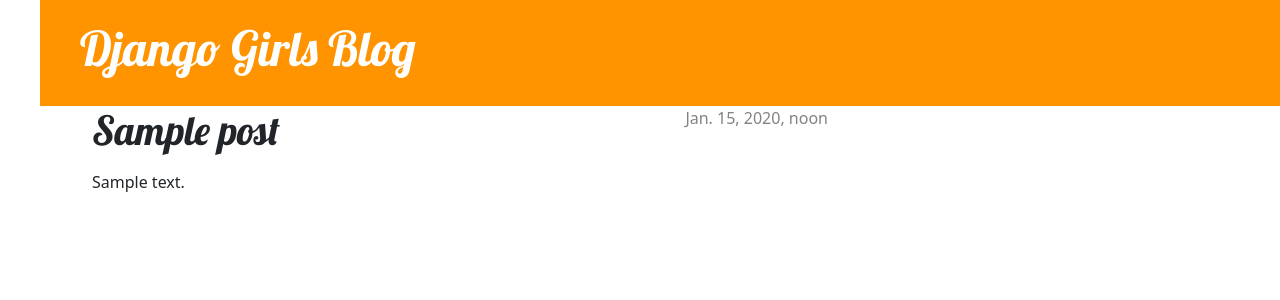
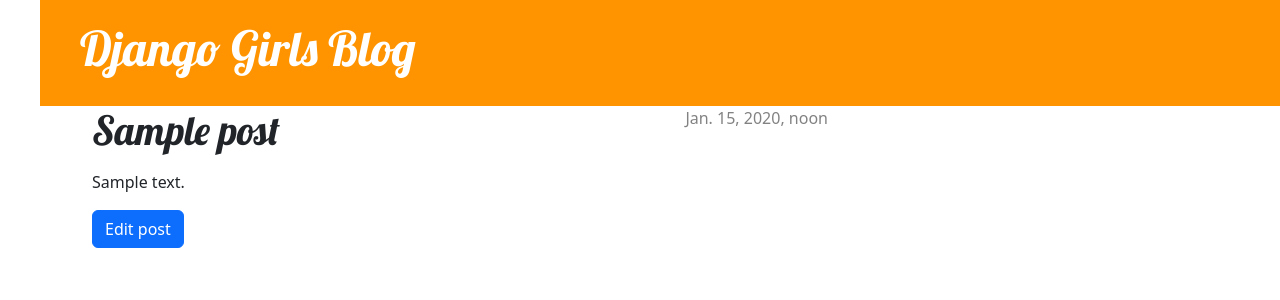
Before and after one commit to AnatolySneg/my-first-blog, a Django app: page /post/1/ in a window 1280 px wide. Shown: the top 300 px of the page. Run offline with Django 3.2, Linux system fonts and the light colour scheme; tables that the repository leaves empty hold one stand-in row (values such as "Sample post").

Commit message:
Modified templates whith buttons, made create and edit post.

```diff
--- a/blog/templates/blog/base.html
+++ b/blog/templates/blog/base.html
@@ -17,6 +17,9 @@
     <body>
         <div class="page-header">
             <h1><a href="/">Django Girls Blog</a></h1>
+            {% if user.is_authenticated %}
+                <a href="{% url 'post_new' %}" class="top-menu"><span class="glyphicon glyphicon-plus"></span></a>
+            {% endif %}
         </div>
 
         <div class="content container">
--- a/blog/templates/blog/post_detail.html
+++ b/blog/templates/blog/post_detail.html
@@ -9,5 +9,6 @@
         {% endif %}
         <h1>{{ post.title }}</h1>
         <p>{{ post.text|linebreaks }}</p>
+        <a class="btn btn-primary" href="{% url 'post_edit' post_pk=post.pk %}"><span class="glyphicon glyphicon-pencil">Edit post</span></a>
     </div>
 {% endblock %}
--- a/blog/urls.py
+++ b/blog/urls.py
@@ -4,7 +4,8 @@ from . import views
 urlpatterns = [
     path('', views.post_list),
     path('post/<int:post_pk>/', views.post_detail),
-    path('post/new/', views.post_new),
+    path('post/new/', views.post_new, name='post_new'),
+    path('post/<int:post_pk>/edit/', views.post_edit, name='post_edit'),
     # re_path(r'^post/(?P<pk>[0-9]+)/$', views.post_detail),
     # re_path(r'^post/new/$', views.post_new),
 ]
--- a/blog/views.py
+++ b/blog/views.py
@@ -6,7 +6,7 @@ from django.shortcuts import redirect
 
 
 def post_list(request):
-    posts = Post.objects.filter(published_date__lte=timezone.now()).order_by('published_date')
+    posts = Post.objects.filter(published_date__lte=timezone.now()).order_by('-published_date')
     return render(request, 'blog/post_list.html', {'posts': posts})
 
 
@@ -23,7 +23,23 @@ def post_new(request):
             post.author = request.user
             post.published_date = timezone.now()
             post.save()
-            return redirect('blog.views.post_detail', pk=post.pk)
+            # return redirect('blog.views.post_detail', post_pk=post.pk)
+            return redirect(post_detail, post_pk=post.pk)
     else:
         form = PostForm()
     return render(request, 'blog/post_edit.html', {'form': form})
+
+
+def post_edit(request, post_pk):
+    post = get_object_or_404(Post, pk=post_pk)
+    if request.method == "POST":
+        form = PostForm(request.POST, instance=post)
+        if form.is_valid():
+            post = form.save(commit=False)
+            post.author = request.user
+            post.published_date = timezone.now()
+            post.save()
+            return redirect(post_detail, post_pk=post.pk)
+    else:
+        form = PostForm(instance=post)
+    return render(request, 'blog/post_edit.html', {'form': form})
--- a/mysite/urls.py
+++ b/mysite/urls.py
@@ -19,6 +19,5 @@ from django.urls import include, path
 urlpatterns = [
     path('admin/', admin.site.urls),
     path('', include('blog.urls')),
-    # url(r'^$', 'mysite.views.home', name='home'),
-    # url(r'^blog/', include('blog.urls')),
+
 ]
```
